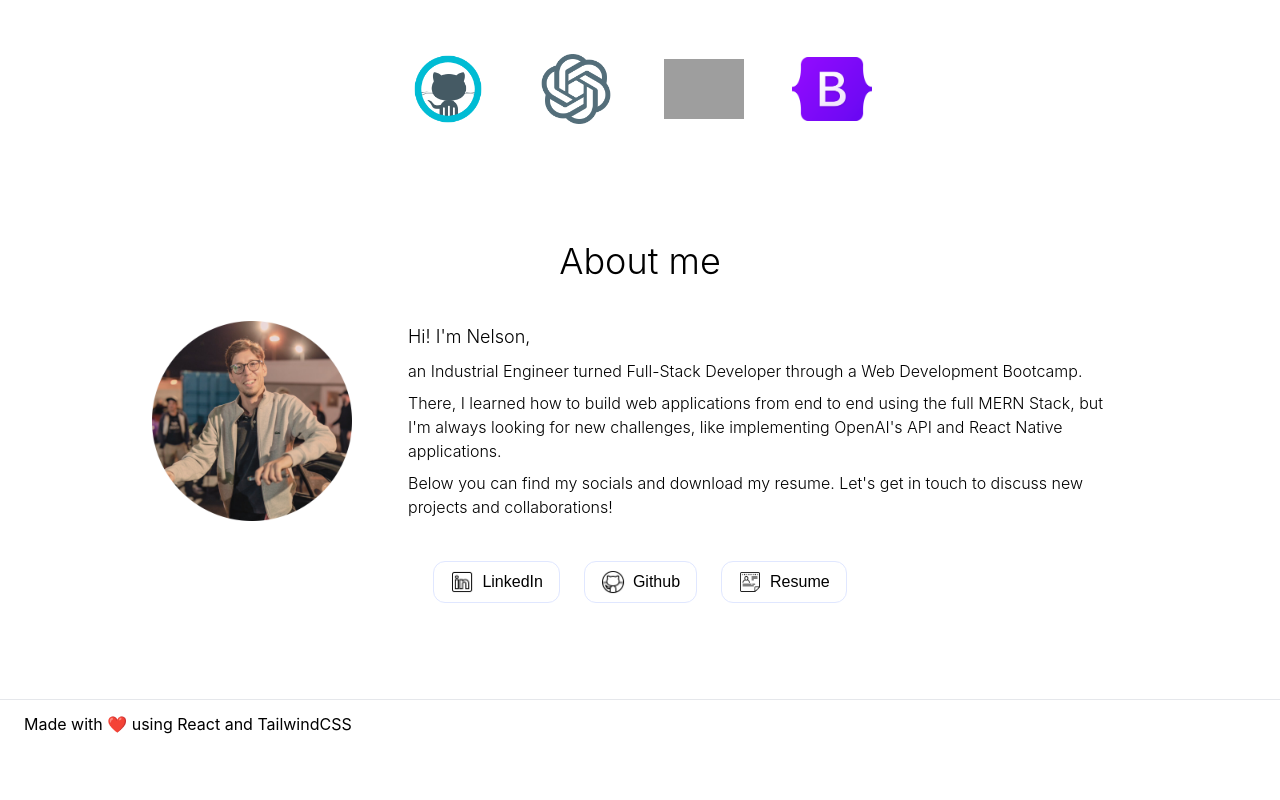
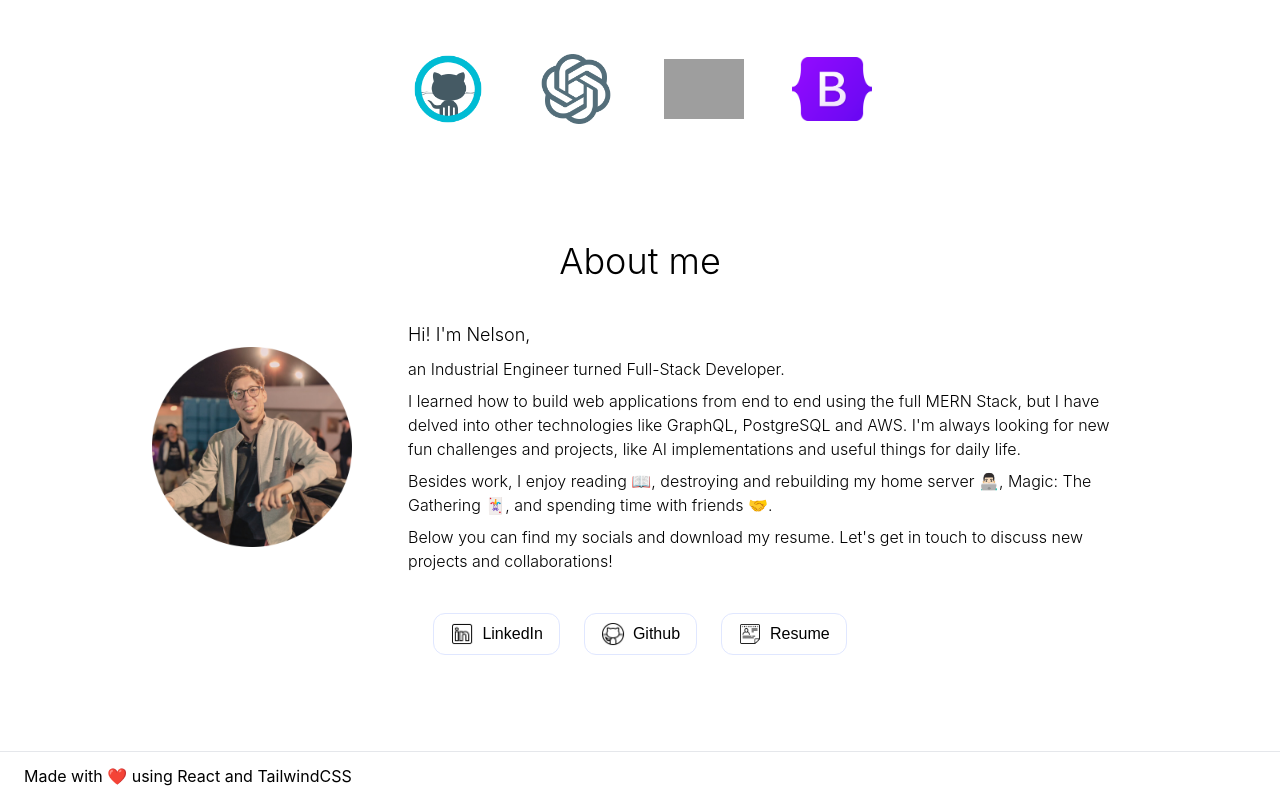
Before and after one commit to nel-thedev/my-page, a React (Vite) app: page / in a window 1280 px wide. Shown: the part 2580-3380 px from the top of the page. Before the commit the page ends 3328 px from the top, so only its background shows below. Built offline with nearby package versions, Linux system fonts and the light colour scheme; grey boxes are pictures that could not be loaded.

Commit message:
update about text

```diff
--- a/src/components/About.jsx
+++ b/src/components/About.jsx
@@ -1,4 +1,4 @@
-import React from 'react';
+/* eslint-disable react/no-unescaped-entities */
 import FileSaver from 'file-saver';
 
 const About = () => {
@@ -7,48 +7,54 @@ const About = () => {
   };
 
   return (
-    <section className="my-14 text-center" id="about">
-      <h2 className="text-4xl font-light mb-10">About me</h2>
-      <div className="flex flex-col md:flex-row gap-6 sm:gap-14 items-center justify-center">
-        <img src="/Untitled design.png" alt="me" className="w-[200px]" />
+    <section className='my-14 text-center' id='about'>
+      <h2 className='text-4xl font-light mb-10'>About me</h2>
+      <div className='flex flex-col md:flex-row gap-6 sm:gap-14 items-center justify-center'>
+        <img src='/Untitled design.png' alt='me' className='w-[200px]' />
 
-        <div className="flex flex-col gap-2 justify-center items-start text-left md:max-w-[60%]">
-          <h3 className="text-lg font-light">Hi! I'm Nelson,</h3>
-          <p className="font-light">
-            an Industrial Engineer turned Full-Stack Developer through a Web
-            Development Bootcamp.
+        <div className='flex flex-col gap-2 justify-center items-start text-left md:max-w-[60%]'>
+          <h3 className='text-lg font-light'>Hi! I'm Nelson,</h3>
+          <p className='font-light'>
+            an Industrial Engineer turned Full-Stack Developer.
           </p>
-          <p className="font-light">
-            There, I learned how to build web applications from end to end using
-            the full MERN Stack, but I'm always looking for new challenges, like
-            implementing OpenAI's API and React Native applications.
+          <p className='font-light'>
+            I learned how to build web applications from end to end using the
+            full MERN Stack, but I have delved into other technologies like
+            GraphQL, PostgreSQL and AWS. I'm always looking for new fun
+            challenges and projects, like AI implementations and useful things
+            for daily life.
           </p>
-          <p className="font-light">
+          <p className='font-light'>
+            Besides work, I enjoy reading 📖, destroying and rebuilding my home
+            server 👨🏻‍💻, Magic: The Gathering 🃏, and spending time with friends
+            🤝.
+          </p>
+          <p className='font-light'>
             Below you can find my socials and download my resume. Let's get in
             touch to discuss new projects and collaborations!
           </p>
         </div>
       </div>
-      <div className="my-10 flex gap-6 justify-center items-center flex-wrap">
+      <div className='my-10 flex gap-6 justify-center items-center flex-wrap'>
         <a
-          href="https://www.linkedin.com/in/nelsonmorillof/"
-          className="font-inter font-medium border border-indigo-100 hover:bg-indigo-100 py-2 px-4 rounded-xl w-fit flex gap-2"
+          href='https://www.linkedin.com/in/nelsonmorillof/'
+          className='font-inter font-medium border border-indigo-100 hover:bg-indigo-100 py-2 px-4 rounded-xl w-fit flex gap-2'
         >
-          <img src="/icons8-linkedin-50 copy.png" className="w-6" />
+          <img src='/icons8-linkedin-50 copy.png' className='w-6' />
           LinkedIn
         </a>
         <a
-          href="https://github.com/nel-thedev"
-          className="font-inter font-medium border border-indigo-100 hover:bg-indigo-100 py-2 px-4 rounded-xl w-fit flex gap-2"
+          href='https://github.com/nel-thedev'
+          className='font-inter font-medium border border-indigo-100 hover:bg-indigo-100 py-2 px-4 rounded-xl w-fit flex gap-2'
         >
-          <img src="/icons8-github-50 copy.png" className="w-6" />
+          <img src='/icons8-github-50 copy.png' className='w-6' />
           Github
         </a>
         <button
-          className="font-inter font-medium border border-indigo-100 hover:bg-indigo-100 py-2 px-4 rounded-xl w-fit flex gap-2 items-center"
+          className='font-inter font-medium border border-indigo-100 hover:bg-indigo-100 py-2 px-4 rounded-xl w-fit flex gap-2 items-center'
           onClick={downloadResume}
         >
-          <img src="/icons8-resume-64.png" className="w-6 h-6" />
+          <img src='/icons8-resume-64.png' className='w-6 h-6' />
           Resume
         </button>
       </div>
```
